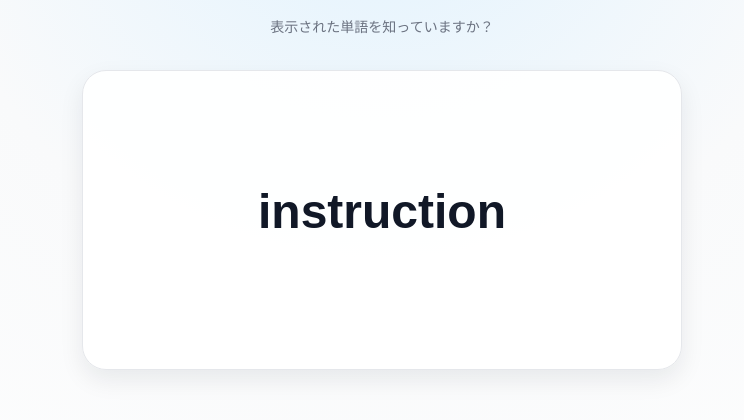
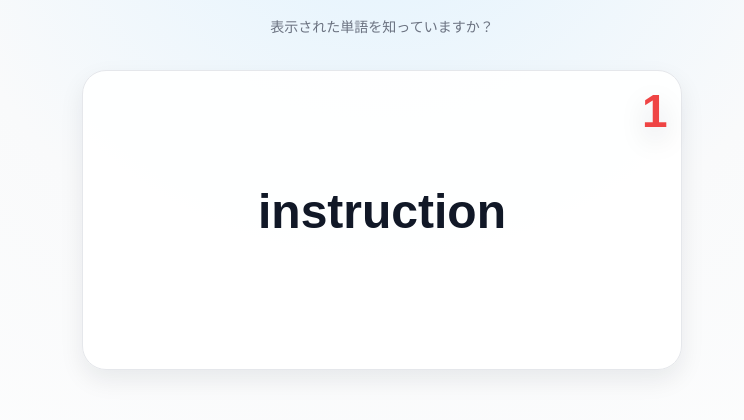
Before and after one commit to Rainnnnnnnn-maker/toeic_website_ver2.0, a Next.js app: page /study in a window 1280 px wide. Both pictures are taken after a click on the button "覚えている". Shown: the part 166-586 px from the top of the page, without its empty margins (258-1002 px from the left). Built offline with nearby package versions, Linux system fonts and the light colour scheme.

Commit message:
feat(study): add countdown animation before showing new word
Add a 3-second countdown animation that plays before displaying a new word in the study module. The countdown includes visual effects and handles cleanup when navigating away. Also includes reduced motion support for accessibility.

```diff
--- a/src/app/study/StudyClient.tsx
+++ b/src/app/study/StudyClient.tsx
@@ -69,6 +69,9 @@ export default function StudyClient({ words }: Props) {
   const [rememberedSlugs, setRememberedSlugs] = useState<string[]>([]);
   const [forgottenSlugs, setForgottenSlugs] = useState<string[]>([]);
   const initializedRef = useRef(false);
+  const [countdownValue, setCountdownValue] = useState<number | null>(null);
+  const [countdownKey, setCountdownKey] = useState(0);
+  const countdownTimeoutsRef = useRef<number[]>([]);
 
   const wordBySlug = useMemo(() => {
     const map = new Map<string, Word>();
@@ -78,11 +81,68 @@ export default function StudyClient({ words }: Props) {
     return map;
   }, [words]);
 
+  const clearCountdown = useCallback(() => {
+    for (const id of countdownTimeoutsRef.current) {
+      clearTimeout(id);
+    }
+    countdownTimeoutsRef.current = [];
+    setCountdownValue(null);
+  }, []);
+
+  const startCountdown = useCallback(() => {
+    for (const id of countdownTimeoutsRef.current) {
+      clearTimeout(id);
+    }
+    countdownTimeoutsRef.current = [];
+
+    setCountdownValue(3);
+    setCountdownKey((k) => k + 1);
+
+    const t2 = window.setTimeout(() => {
+      setCountdownValue(2);
+      setCountdownKey((k) => k + 1);
+    }, 1000);
+    const t1 = window.setTimeout(() => {
+      setCountdownValue(1);
+      setCountdownKey((k) => k + 1);
+    }, 2000);
+    const t0 = window.setTimeout(() => {
+      setCountdownValue(0);
+      setCountdownKey((k) => k + 1);
+    }, 3000);
+    const th = window.setTimeout(() => {
+      setCountdownValue(null);
+    }, 3060);
+
+    countdownTimeoutsRef.current = [t2, t1, t0, th];
+  }, []);
+
   const pickRandomWord = useCallback(() => {
     if (words.length === 0) return;
+
+    if (typeof window !== 'undefined') {
+      startCountdown();
+    }
+
     const randomIndex = Math.floor(Math.random() * words.length);
     setCurrentWord(words[randomIndex]);
-  }, [words]);
+  }, [startCountdown, words]);
+
+  useEffect(() => {
+    if (typeof window === 'undefined') return;
+
+    const onPageShow = (event: PageTransitionEvent) => {
+      if (event.persisted || getNavigationType() === 'back_forward') {
+        clearCountdown();
+      }
+    };
+
+    window.addEventListener('pageshow', onPageShow);
+    return () => {
+      window.removeEventListener('pageshow', onPageShow);
+      clearCountdown();
+    };
+  }, [clearCountdown]);
 
   useEffect(() => {
     if (initializedRef.current) return;
@@ -187,6 +247,13 @@ export default function StudyClient({ words }: Props) {
           <div className={styles.wordCard}>
             <span className={styles.wordText}>{currentWord.term}</span>
           </div>
+          {countdownValue !== null && (
+            <div className={styles.countdownOverlay} aria-hidden="true">
+              <div key={countdownKey} className={styles.countdownBubble}>
+                {countdownValue}
+              </div>
+            </div>
+          )}
         </section>
 
         <section className={styles.controls}>
--- a/src/app/study/study.module.css
+++ b/src/app/study/study.module.css
@@ -68,6 +68,49 @@
 .cardSection {
   width: 100%;
   perspective: 1000px;
+  position: relative;
+}
+
+.countdownOverlay {
+  position: absolute;
+  inset: 0;
+  display: flex;
+  align-items: flex-start;
+  justify-content: flex-end;
+  padding: 14px;
+  pointer-events: none;
+}
+
+.countdownBubble {
+  display: inline-block;
+  font-size: clamp(34px, 9.5vw, 46px);
+  font-weight: 800;
+  color: #ef4444;
+  text-shadow: 0 10px 28px rgba(15, 23, 42, 0.18);
+  transform: translateY(4px) scale(0.92);
+  opacity: 0;
+  animation: countdownPop 220ms ease-out forwards;
+}
+
+@media (max-width: 480px) {
+  .countdownOverlay {
+    padding: 10px;
+  }
+}
+
+@keyframes countdownPop {
+  to {
+    transform: translateY(0) scale(1);
+    opacity: 1;
+  }
+}
+
+@media (prefers-reduced-motion: reduce) {
+  .countdownBubble {
+    animation: none;
+    transform: none;
+    opacity: 1;
+  }
 }
 
 .wordCard {
```
